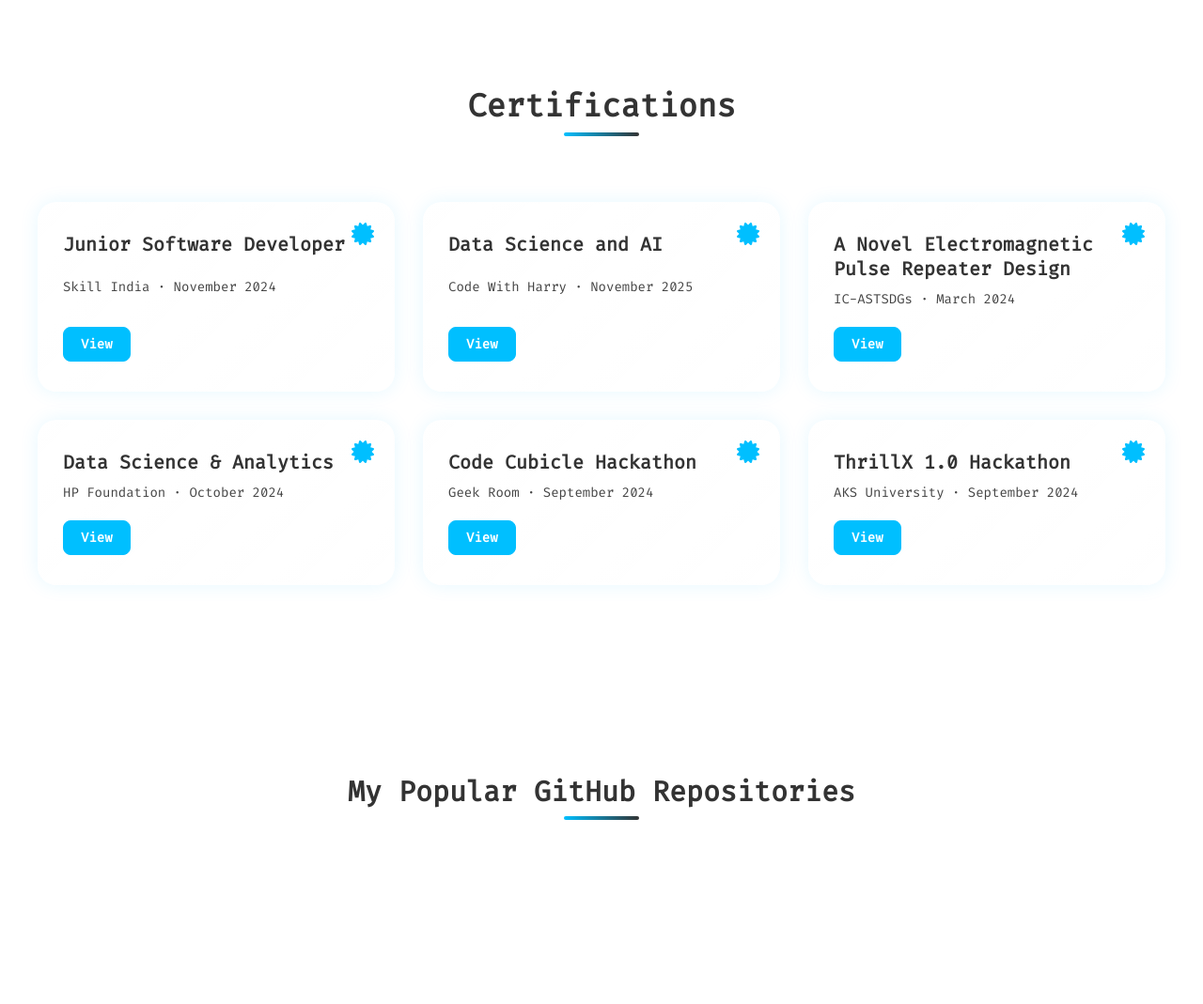
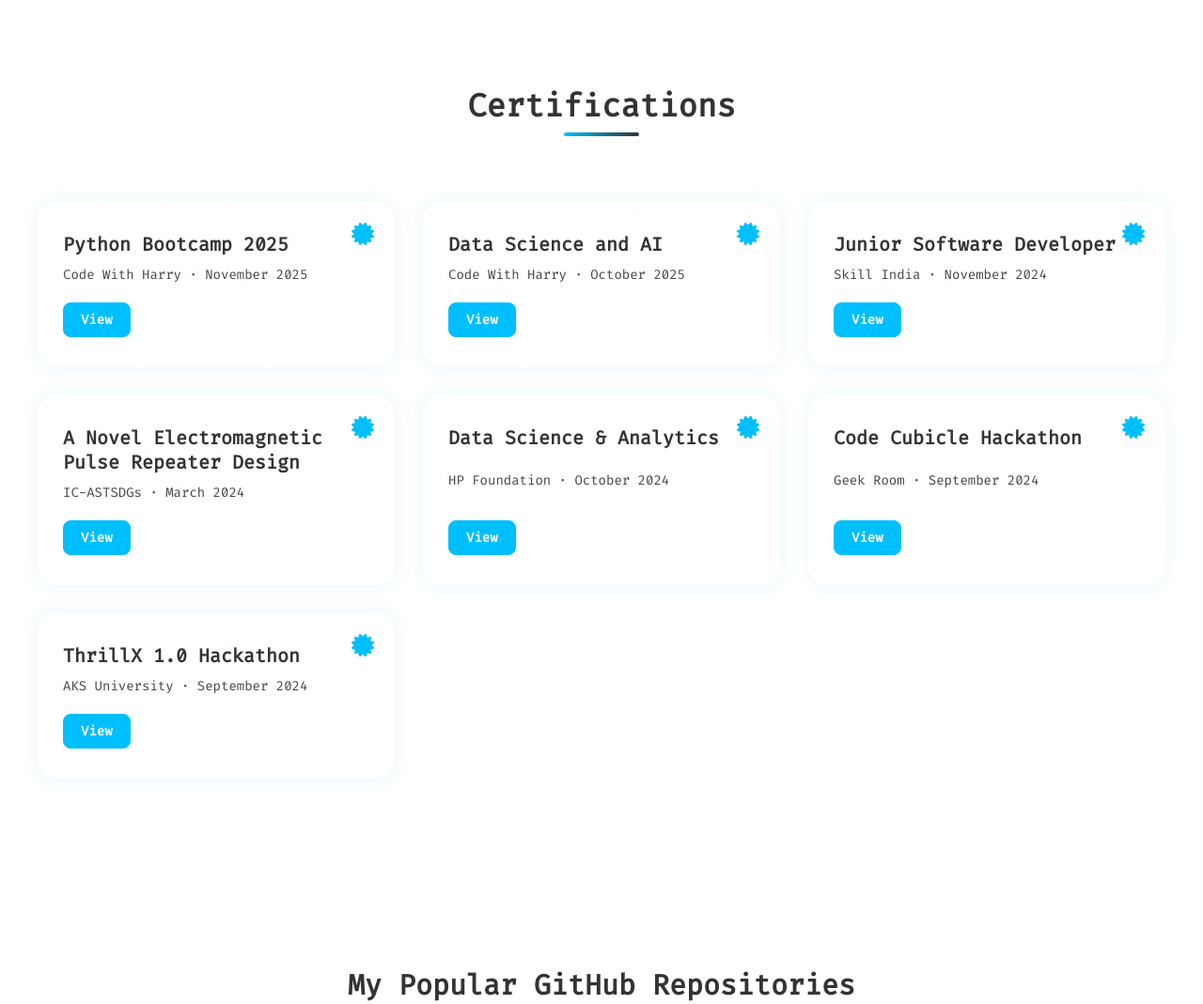
Before and after one commit to Ayushcodespy/myPortfolio_2025, a Django app: page / in a window 1280 px wide. Shown: the part 3695-4764 px from the top of the page at 94% size. Run offline with Django 5.2, Linux system fonts and the light colour scheme; some libraries are stand-ins or nearby versions; some web fonts are replaced.

Commit message:
Certificate Updated

```diff
--- a/templates/index.html
+++ b/templates/index.html
@@ -351,16 +351,22 @@
         <div class="certifications-grid">
             <div class="cert-card">
                 <i class="fas fa-certificate"></i>
+                <h3>Python Bootcamp 2025</h3>
+                <span>Code With Harry · November 2025</span>
+                <a class="view-btn" href="{% static 'certificates/Python_from_Scratch_Certificate.pdf' %}" target="_blank" alt="Certificate in progress">View</a>
+            </div>
+            <div class="cert-card">
+                <i class="fas fa-certificate"></i>
+                <h3>Data Science and AI</h3>
+                <span>Code With Harry · October 2025</span>
+                <a class="view-btn" href="{% static 'certificates/Data_Science_CWH.pdf' %}" target="_blank" alt="Certificate in progress">View</a>
+            </div>
+            <div class="cert-card">
+                <i class="fas fa-certificate"></i>
                 <h3>Junior Software Developer</h3>
                 <span>Skill India · November 2024</span>
                 <a class="view-btn" href="{% static 'certificates/Junior_Software_Developer_By_Skill_India.jpg' %}"
                     target="_blank">View</a>
-            </div>
-            <div class="cert-card">
-                <i class="fas fa-certificate"></i>
-                <h3>Data Science and AI</h3>
-                <span>Code With Harry · November 2025</span>
-                <a class="view-btn" href="" target="_blank" alt="Certificate in progress">View</a>
             </div>
             <div class="cert-card">
                 <i class="fas fa-certificate"></i>
```
Also changed, not shown: 2 other files.
